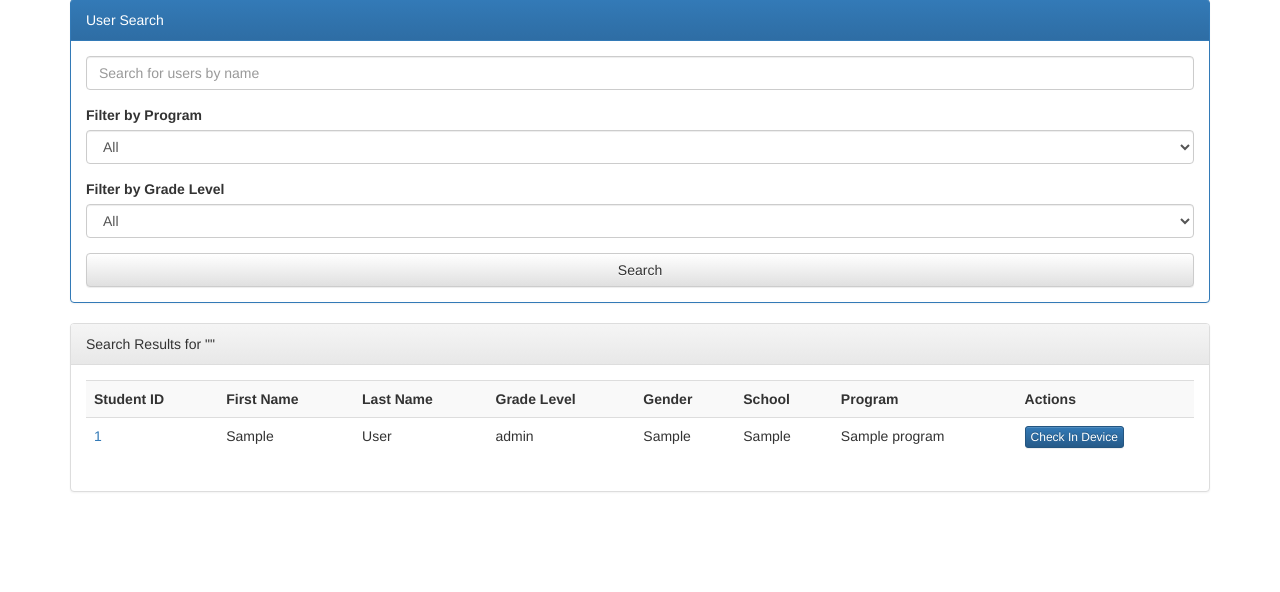
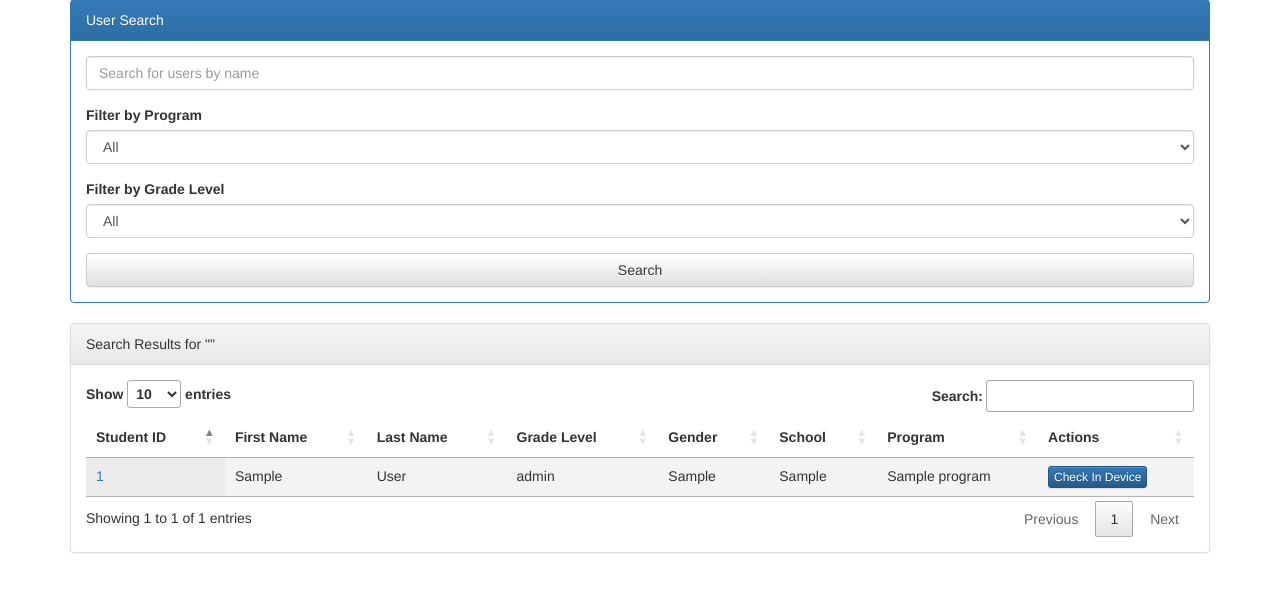
Before and after one commit to roadrunner2348/mactrac, a Django app: template inventory/templates/inventory/student_search.html in a window 1280 px wide. Shown: the part 71-663 px from the top of the page. Run offline with Django 3.2, Linux system fonts and the light colour scheme; the template is opened without the code that fills it: most values are stand-ins (such as "Sample title", 1, 10 or a date in 2020); some libraries are stand-ins or nearby versions.

Commit message:
Converted search results to TableData Plugin

```diff
--- /dev/null
+++ b/inventory/static/inventory/tables.js
@@ -0,0 +1,3 @@
+$(document).ready(function() {
+	$('table.display').dataTable();
+})
--- a/inventory/templates/inventory/base.html
+++ b/inventory/templates/inventory/base.html
@@ -11,8 +11,9 @@
 
 		      <!-- Optional theme -->
 		      <link rel="stylesheet" href="https://maxcdn.bootstrapcdn.com/bootstrap/3.3.4/css/bootstrap-theme.min.css">
-
-          <!-- Custon CSS File -->
+          <!--- DataTables CSS File -->
+          <link rel="stylesheet" href="http://cdn.datatables.net/1.10.7/css/jquery.dataTables.min.css" />
+          <!-- Custom CSS File -->
           <link rel="stylesheet" href="{% static 'inventory/style.css' %}" />
     </head>
 
@@ -72,9 +73,12 @@
     	{% endblock content %}
     </div>
     </div>
-    	<!-- jQuery (necessary for Bootstrap's JavaScript plugins) -->
-    	<script src="https://ajax.googleapis.com/ajax/libs/jquery/1.11.2/jquery.min.js"></script>
+    <!-- jQuery (necessary for Bootstrap's JavaScript plugins) -->
+    <script src="https://ajax.googleapis.com/ajax/libs/jquery/1.11.2/jquery.min.js"></script>
 		<!-- Latest compiled and minified JavaScript -->
 		<script src="https://maxcdn.bootstrapcdn.com/bootstrap/3.3.4/js/bootstrap.min.js"></script>
+    <!-- Datatable jQuery Plugin -->
+    <script src="http://cdn.datatables.net/1.10.7/js/jquery.dataTables.min.js"></script>
+    <script src="{% static 'inventory/tables.js' %}"></script>
     </body>
 </html>
--- a/inventory/templates/inventory/student_search.html
+++ b/inventory/templates/inventory/student_search.html
@@ -38,7 +38,8 @@
 	</div>
 	<div class="panel-body">
 		<div class="table-responsive">
-		<table class="table table-striped">
+		<table class="table table-striped display">
+			<thead>
 			<tr>
 				<th>Student ID</th>
 				<th>First Name</th>
@@ -49,6 +50,8 @@
 				<th>Program</th>
 				<th>Actions</th>
 			</tr>
+		</thead>
+		<tbody>
 			{% for user in data %}
 				<tr {% if user.status == 'INACTIVE' %} class="danger" {% endif %}>
 					<td><a href="{% url 'inventory:student_show' user.student_id %}" class="">{{ user.student_id }}</a></td>
@@ -59,10 +62,9 @@
 					<td>{{ user.get_school_display }}</td>
 					<td>{{ user.program }}</td>
 					<td><a href="/students/{{ user.student_id }}/assign/" class="btn btn-xs btn-primary">{% if user.device_set.count == 0 %}Check Out Device{% else %}Check In Device{% endif %}</a></td>
-
-
 				</tr>
 			{% endfor %}
+		</tbody>
 		</table>
 		</div>
 	</div>
--- /dev/null
+++ b/mactrac/static/inventory/tables.js
@@ -0,0 +1,3 @@
+$(document).ready(function() {
+	$('table.display').dataTable();
+})
```
